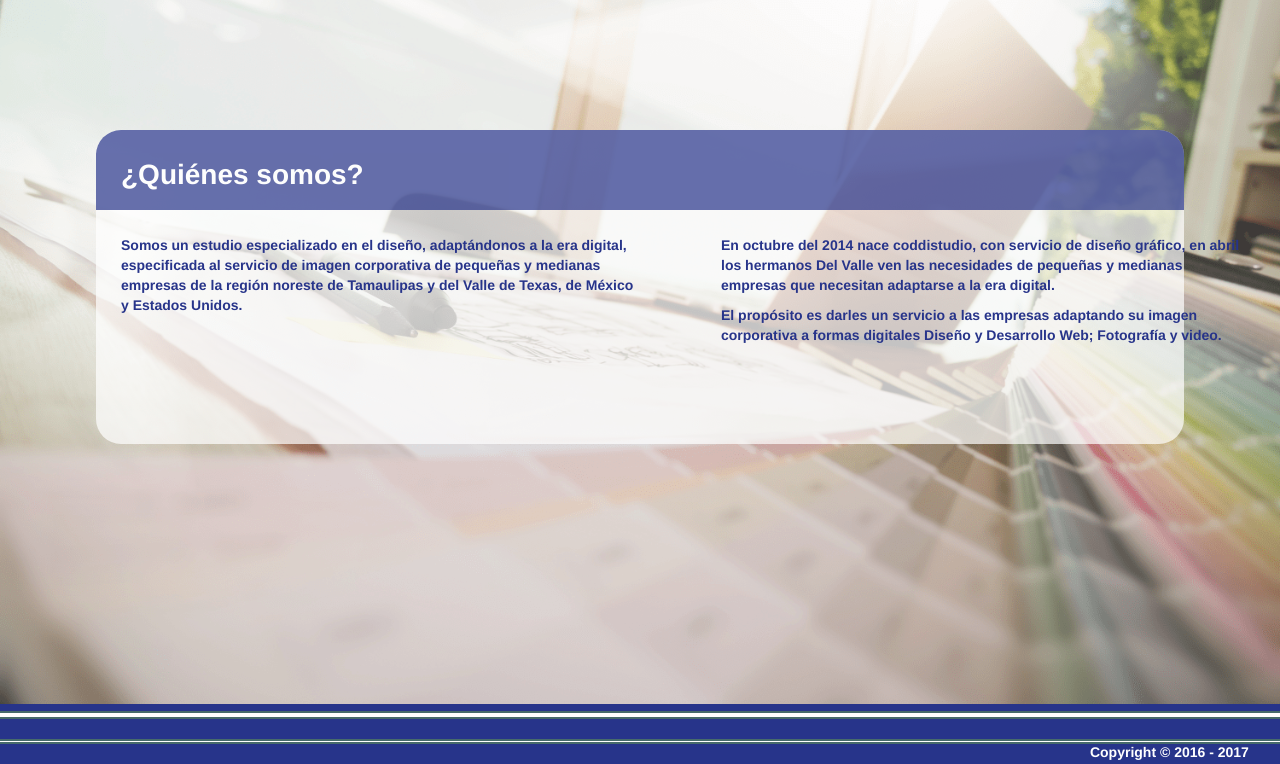
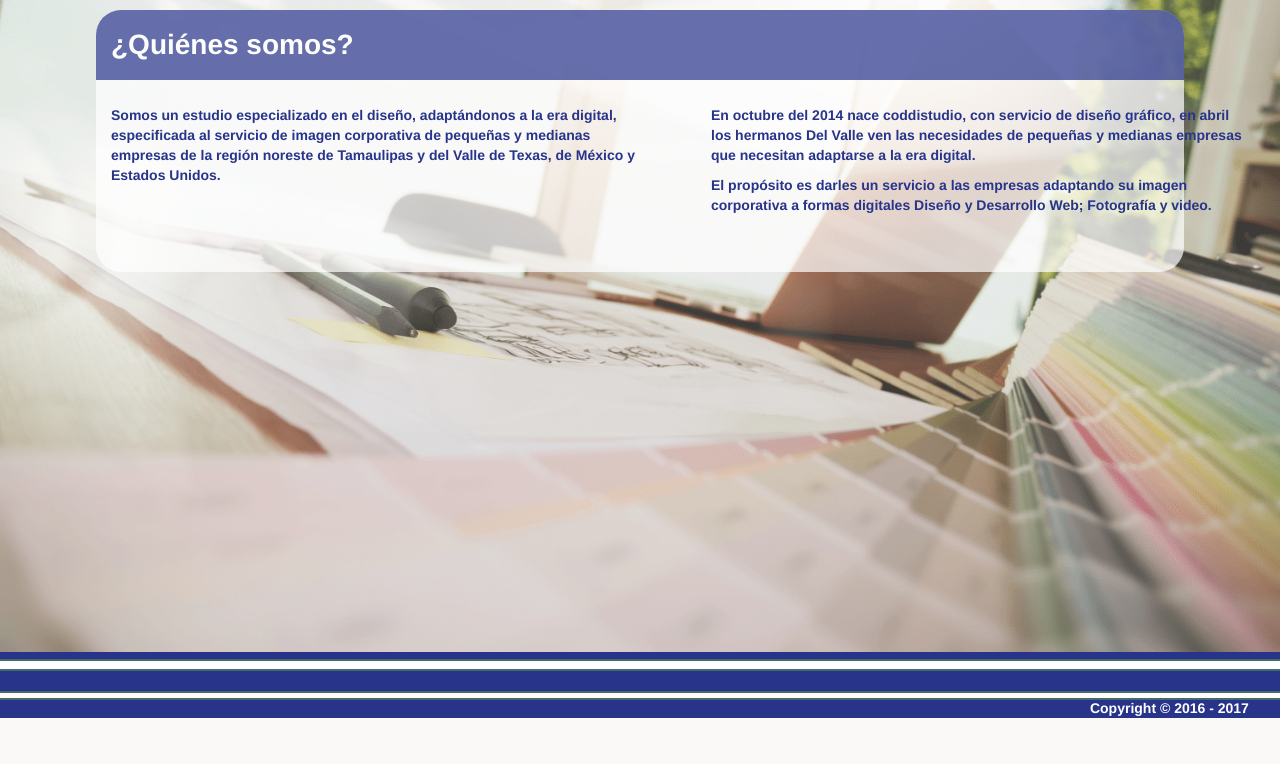
Before and after one commit to VictorCoddistudio/Coddistudio, a PHP site: page /quienes.php in a window 1280 px wide. Shown: the part 102-866 px from the top of the page. After the commit the page ends 820 px from the top, so only its background shows below. Run offline with PHP 8.4, Linux system fonts and the light colour scheme; some libraries are stand-ins or nearby versions.

Commit message:
Cambios hasta la linea 105

```diff
--- a/css/estilos.css
+++ b/css/estilos.css
@@ -1,69 +1,68 @@
-* {
+/**{
 	margin: 0;
 	padding: 0;
 	-webkit-box-sizing: border-box;
 	-moz-box-sizing: border-box;
 	box-sizing: border-box;
-}
+}*/
+/*
 #logoprincipal {
 	  max-width: 100%;
     height: auto;
    	width: auto;
-	}
-#portada{
+	}*/
+/*#portada{
 	max-width: 100%;
     	height: auto;
    	 width: auto;
-}
+}*/
 body {
-	font-size: 13px;
-	font-family: 'Myriad', sans-serif;
+	/*font-size: 13px;
+	font-family: 'Myriad', sans-serif;*/
 	background-image: url("../imagenes/fondo.png");
 	background-repeat: no-repeat;
-    background-position: center center;
-    background-attachment: fixed;
-    background-size: cover;
+  background-position: center center;
+  background-attachment: fixed;
+  background-size: cover;
 	font-weight: bold;
 
 }
+
 .contenedor h1{
 	font-size: 2em;
 	font-weight: bold;
 }
-a {
+
+/*a {
 	text-decoration: none;
 	color:#ff0000;
 }
 
 a:hover {
 	text-decoration: underline;
-}
+}*/
 section{/*Pendiente*/
-	top:120px;
+	top:10px;
 	position:relative;
-	margin: 0 auto;
+	/*margin: 0 auto;*/
 	text-align:center;
 }
 
 .contenedor {
 	border-radius: 25px;
 	background-image: url("../imagenes/fondo-blanco.png");
-	position: relative;
-	top:120px;
-
-
+	/*position: relative;*/
+	/*top:10px;*/
 	width: 85%;
-	/*margin: auto;*/
-
-	min-height: 100%;
+	/*min-height: 100%;
 	height: auto !important;
-	height: 100%;
+	height: 100%;*/
 	margin: 0 auto ;
-	padding-bottom:5%;
+	padding-bottom:2.5%;
 	font-weight: bold;
 
 }
-.issuuembed{
+/*.issuuembed{
 	position: relative;
 	top:150px;
 	left: 5px;
@@ -71,7 +70,7 @@ section{/*Pendiente*/
 	width: 90%;
 	margin: auto;
 
-}
+}*/
 
 .titulo {
 	font-weight: 300;
@@ -79,39 +78,37 @@ section{/*Pendiente*/
 	background-color:#27348A;
 	text-align: left;
 	border-radius: 25px 25px 0px 0px;
-	padding:25px;
+	padding:15px;
 	padding-bottom:15px;
 	 opacity: 0.7;
 
 }
 
 .contenido article {
-
-	padding: 25px;
-	padding-top:15px;
-
-	border-radius: 20px 20px 20px 20px;
+	padding: 15px;
+	/*padding-top:15px;
+	/*border-radius: 20px 20px 20px 20px;*/
 }
 
-.contenido h3 { /*Llaves */
+/*.contenido h3 { /*Llaves
 	font-size: 1em;
 	font-family: 'Myriad', sans-serif;
 	color: #27348A;
 	float:left;
 	font-weight: bold;
 
-}
-.contenido article a img{
+}*/
+/*.contenido article a img{
 
-	margin-bottom: 25px;
+	/*margin-bottom: 15px;
 	color:#27348A;
-	margin-right:50px;
+	/*margin-right:20px;
 
-}
+}*/
 .contenido article p{
 color:#27348A;
 }
-.clientes{
+.clientes {
 	height: 80%;
   width: 	80%;
 
```
